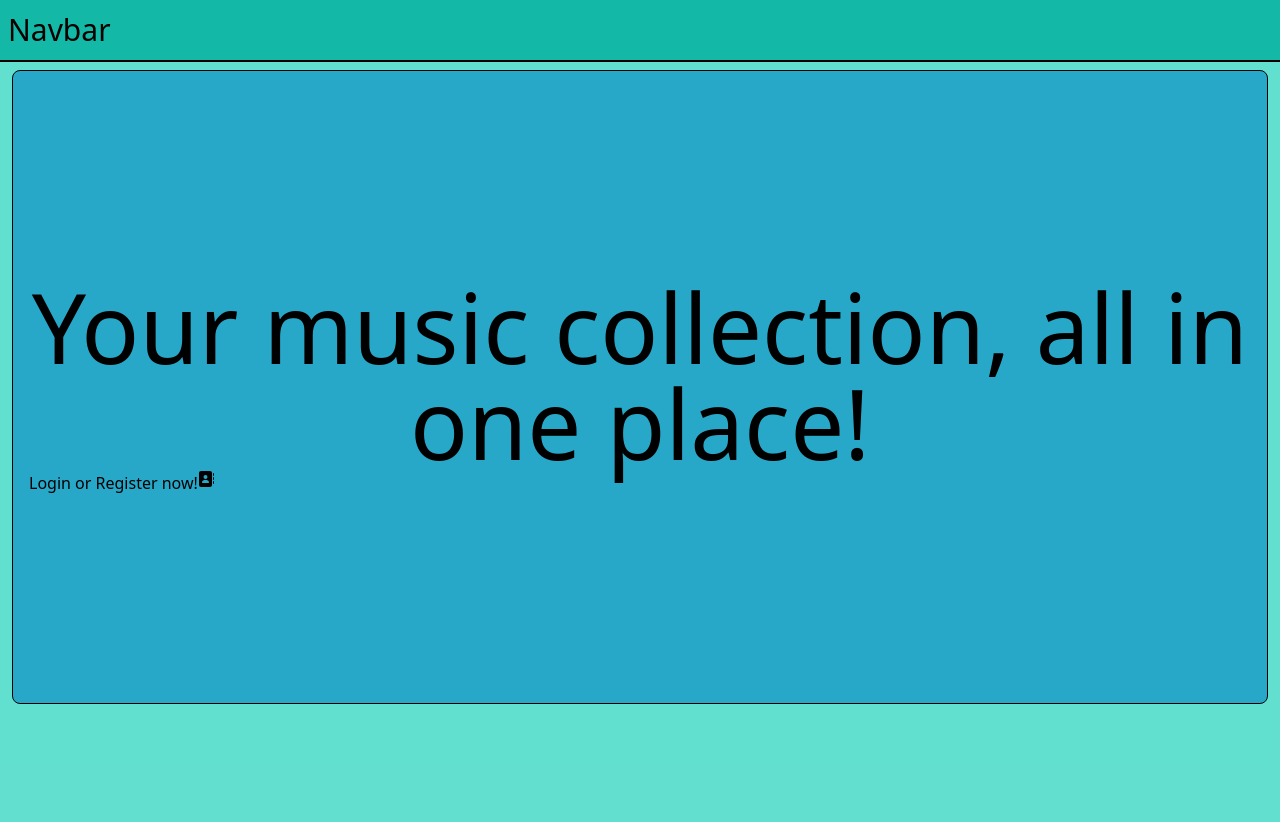
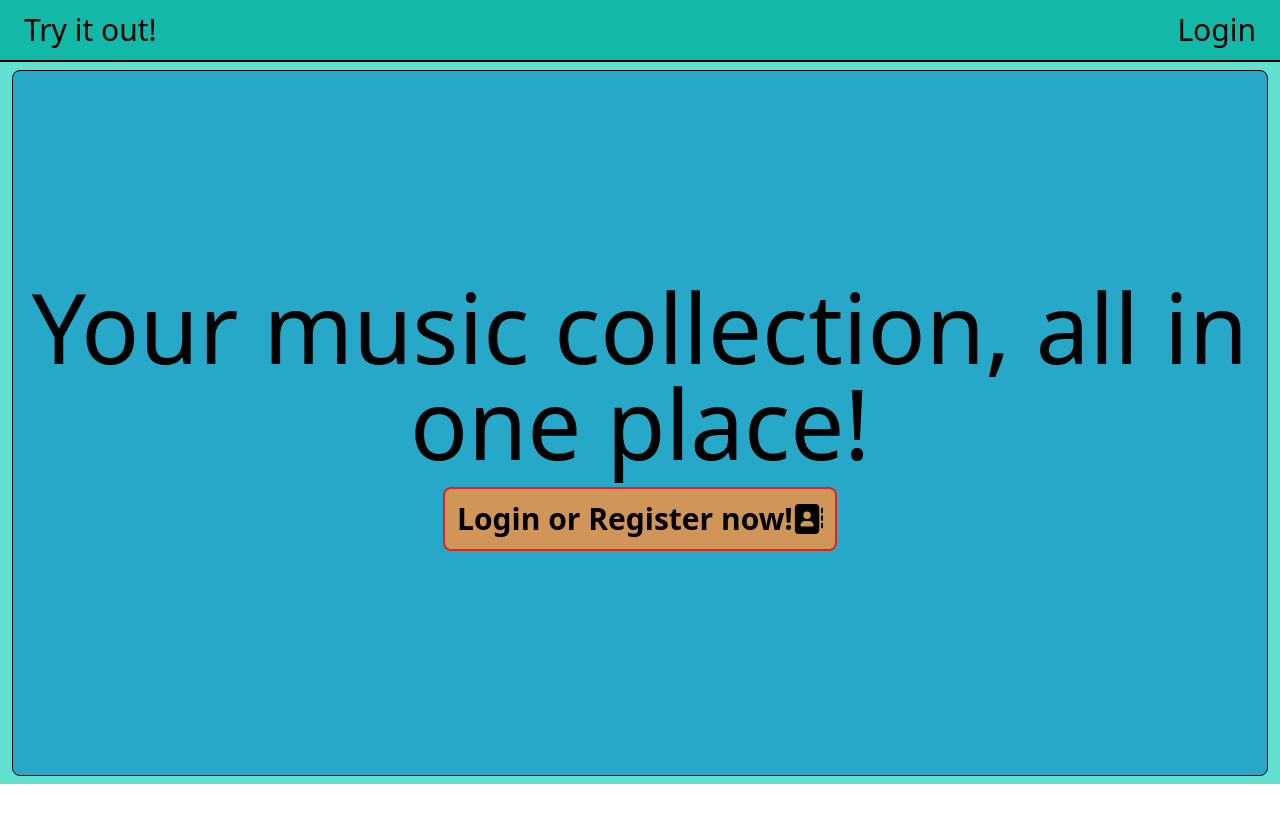
Before and after one commit to ttom-eragiapreso/cassette-library-react, a React (Vite) app: page / in a window 1280 px wide. Shown: the top 822 px of the page. After the commit the page ends 800 px from the top, so only its background shows below. Built offline with nearby package versions, Linux system fonts and the light colour scheme; no server answers.

Commit message:
add navlinks and organized some types

```diff
--- a/src/components/CtaButton.tsx
+++ b/src/components/CtaButton.tsx
@@ -2,6 +2,7 @@ import { ReactElement } from "react";
 
 interface BaseProps {
   text: string;
+  ctaFunction: () => void;
 }
 
 interface IconProps {
@@ -13,11 +14,14 @@ type CtaButtonProps = BaseProps & (IconProps | {});
 
 const CtaButton: React.FC<CtaButtonProps> = (props) => {
   const { text } = props;
+  const { ctaFunction } = props;
   const isIconProps = (props: CtaButtonProps): props is BaseProps & IconProps =>
     "icon" in props && "iconPosition" in props;
 
   return (
-    <button className="flex">
+    <button
+      className="flex my-4 text-3xl text font-bold items-center border-red-600 border-2 p-3 rounded-lg bg-orange-400/80 hover:bg-orange-400"
+      onClick={ctaFunction}>
       {isIconProps(props) && props.iconPosition === "before" && props.icon}
       {text}
       {isIconProps(props) && props.iconPosition === "after" && props.icon}
--- a/src/components/Hero.tsx
+++ b/src/components/Hero.tsx
@@ -6,11 +6,16 @@ interface HeroProps {
   ctaText: string;
 }
 
+const ctaAction = () => {
+  console.log("You've clicked on the cta button!");
+};
+
 const Hero: React.FC<HeroProps> = ({ ctaText }) => {
   return (
-    <div className="border border-black rounded-lg px-4 py-52 bg-sky-600/60">
+    <div className="border border-black rounded-lg px-4 py-52 bg-sky-600/60 flex flex-col items-center justify-center">
       <p className="text-8xl text-center">{ctaText}</p>
       <CtaButton
+        ctaFunction={ctaAction}
         text="Login or Register now!"
         iconPosition="after"
         icon={<FaAddressBook className="h-auto" />}
--- /dev/null
+++ b/src/components/NavLinkItem.tsx
@@ -0,0 +1,10 @@
+import { NavLink } from "react-router-dom";
+
+const NavLinkItem = ({ link }: { link: NavLinkPropsSimple }) => {
+  return (
+    <NavLink to={link.to}>
+      <p className="hover:text-white">{link.text}</p>
+    </NavLink>
+  );
+};
+export default NavLinkItem;
--- a/src/components/Navbar.tsx
+++ b/src/components/Navbar.tsx
@@ -1,7 +1,24 @@
+import NavLinkItem from "./NavLinkItem";
+
 const Navbar = () => {
+  const navLinks: NavLinkPropsSimple[] = [
+    {
+      to: "/search",
+      text: "Try it out!"
+    },
+    {
+      to: "/login",
+      text: "Login"
+    }
+  ];
   return (
-    <div className="text-3xl px-2 py-3 bg-teal-500 border-b-2 border-black">
-      Navbar
+    <div className="text-3xl px-6 py-3 bg-teal-500 border-b-2 border-black flex justify-between">
+      {navLinks.map((link, index) => (
+        <NavLinkItem
+          key={index}
+          link={link}
+        />
+      ))}
     </div>
   );
 };
--- a/src/pages/LandingPage.tsx
+++ b/src/pages/LandingPage.tsx
@@ -3,7 +3,7 @@ import Hero from "../components/Hero";
 
 const LandingPage: React.FC = () => {
   return (
-    <div className="px-3 py-2 h-dvh bg-teal-400/75 flex-col items-center justify-center">
+    <div className="px-3 py-2 bg-teal-400/75 flex items-center justify-center">
       <Hero ctaText="Your music collection, all in one place!" />
     </div>
   );
--- /dev/null
+++ b/src/types/types.tsx
@@ -0,0 +1,4 @@
+type NavLinkPropsSimple = {
+  to: string;
+  text: string;
+};
```
Also changed, not shown: 1 other file (tests, documents, lock files or other folders).
